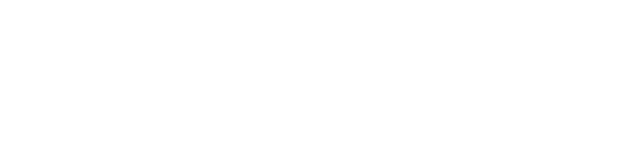
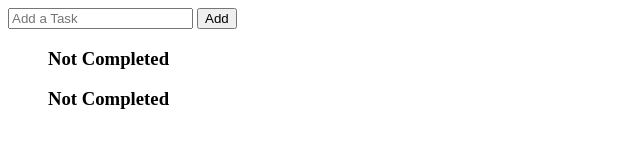
Before and after one commit to webfaisalbd/to-do-list-js-dom, a plain HTML site: page index.html in a window 1280 px wide. Shown: the whole page, without its empty margins (0-640 px from the left). Drawn offline with Linux system fonts and the light colour scheme.

Commit message:
basic layout design done(without css)

```diff
--- a/index.html
+++ b/index.html
@@ -5,10 +5,32 @@
     <meta http-equiv="X-UA-Compatible" content="IE=edge">
     <meta name="viewport" content="width=device-width, initial-scale=1.0">
     <title>to-do-list-js-dom</title>
+    <link href="https://stackpath.bootstrapcdn.com/font-awesome/4.7.0/css/font-awesome.min.css" rel="stylesheet">
     <link rel="stylesheet" href="style.css">
+
 </head>
 <body>
+        <div class="container">
 
+            <!-- addTask  -->
+            <div class="addTask">
+                <!-- input field  -->
+                <input type="text" name="" id="task" placeholder="Add a Task">
+                <!-- button  -->
+                <button id="addToTask">Add</button>
+            </div>
+
+            <!-- Not Completed  -->
+            <ol class="notCompleted">
+                <h3>Not Completed</h3>
+            </ol>
+
+            <!--  Completed  -->
+            <ol class="completed">
+                <h3>Not Completed</h3>
+            </ol>
+
+        </div>
 
     <script src="./app.js"></script>
 </body>
```
